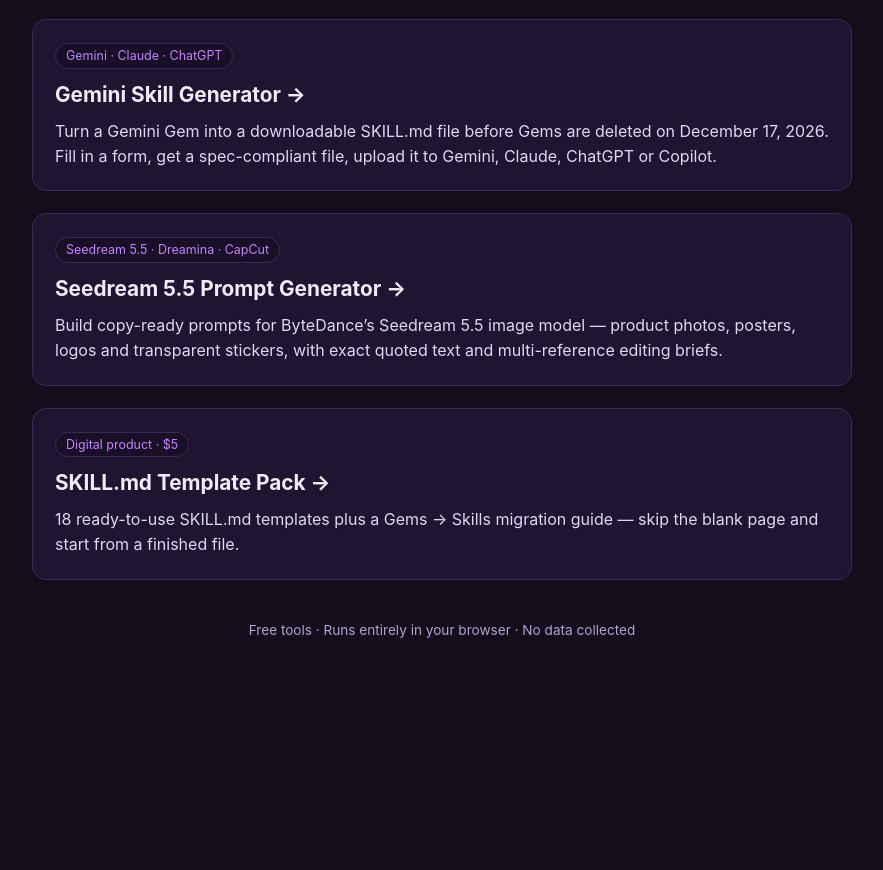
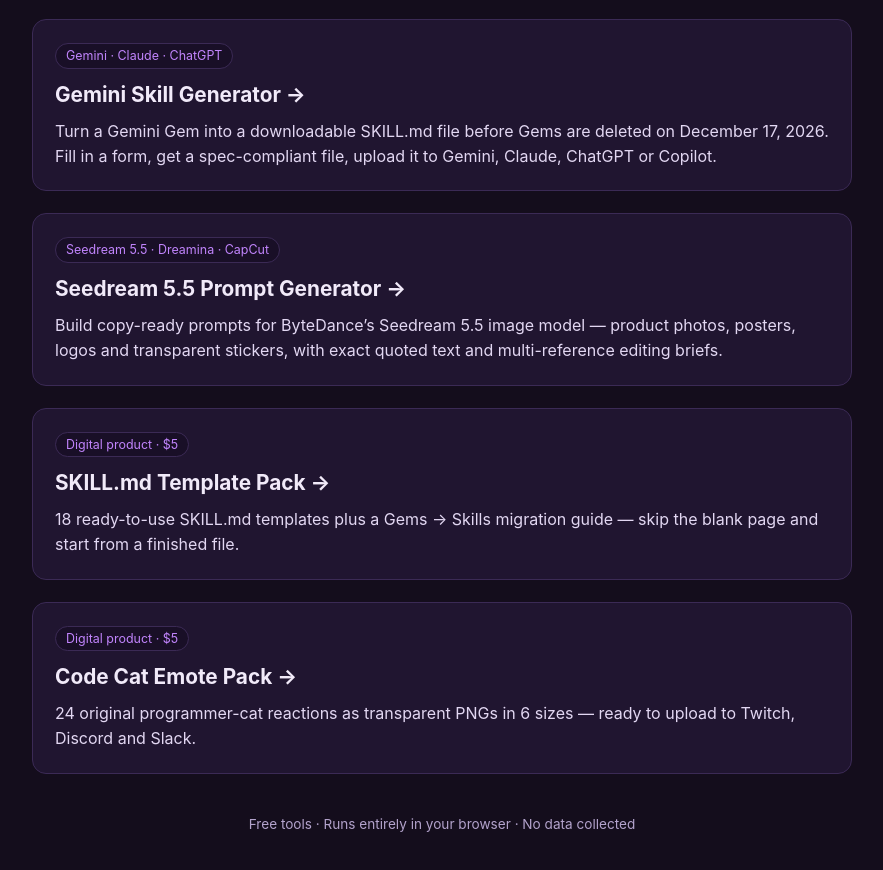
Before and after one commit to deejay2589/deejay2589.github.io, a plain HTML site: page index.html in a window 1280 px wide. Shown: the part 176-1046 px from the top of the page, without its empty margins (198-1081 px from the left). Before the commit the page ends 877 px from the top, so only its background shows below. Drawn offline with Linux system fonts and the light colour scheme.

Commit message:
Add Code Cat Emote Pack card to homepage

```diff
--- a/index.html
+++ b/index.html
@@ -44,6 +44,12 @@
     <p>18 ready-to-use SKILL.md templates plus a Gems &rarr; Skills migration guide — skip the blank page and start from a finished file.</p>
   </a>
 
+  <a class="card" href="https://deejaydreams3.gumroad.com/l/urgaop">
+    <span class="tag">Digital product &middot; $5</span>
+    <h2>Code Cat Emote Pack &rarr;</h2>
+    <p>24 original programmer-cat reactions as transparent PNGs in 6 sizes — ready to upload to Twitch, Discord and Slack.</p>
+  </a>
+
   <footer>Free tools &middot; Runs entirely in your browser &middot; No data collected</footer>
 </div>
 </body>
```
